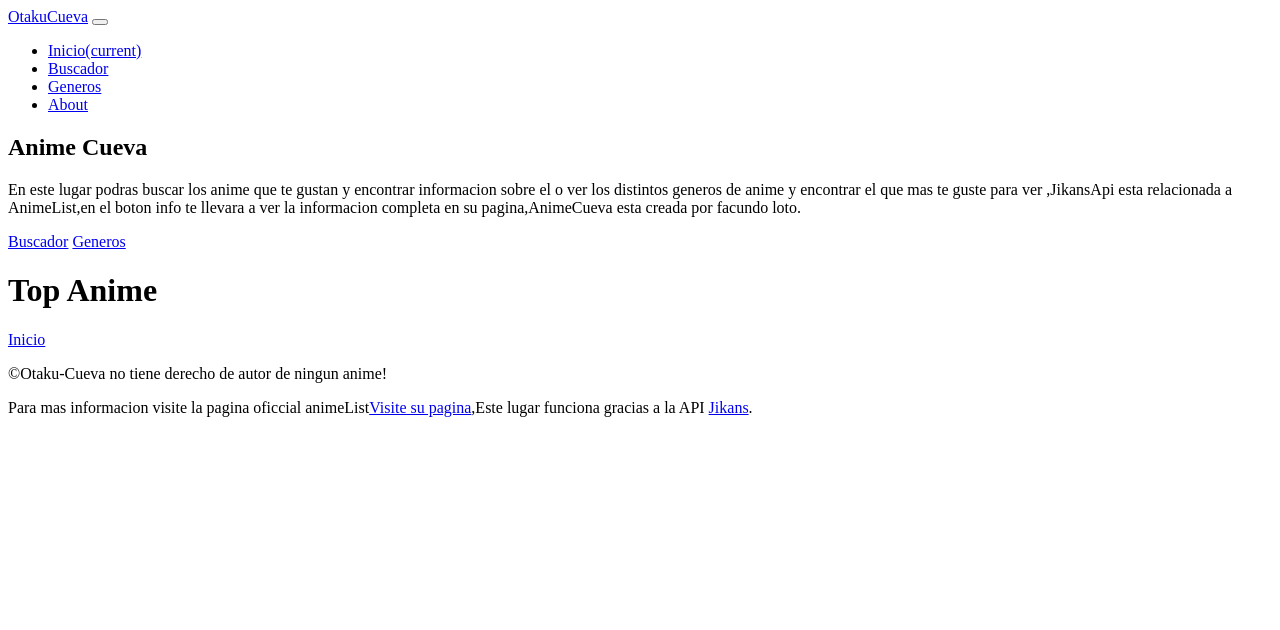
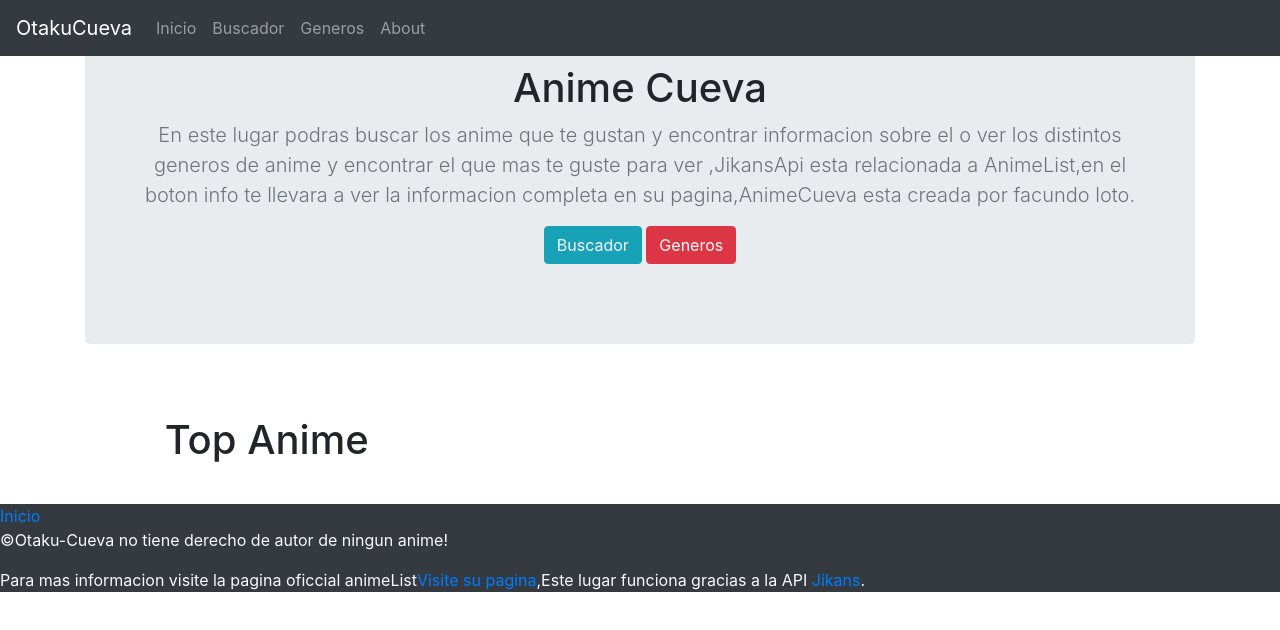
Before and after one commit to facundoloto/animeList, a plain HTML site: page index.html in a window 1280 px wide. Drawn offline with nearby package versions, Linux system fonts and the light colour scheme; the site is published under a folder, as on GitHub Pages, so addresses that start at the root find nothing; no server answers.

Commit message:
Update index.html

```diff
--- a/index.html
+++ b/index.html
@@ -5,10 +5,10 @@
 <meta charset="UTF-8">
 <meta name="viewport" content="width=device-width, initial-scale=1">
 <title>OtakuCueva</title>
-<link href="/css/bootstrap.min.css" rel="stylesheet" >
-<link href="/css/animaciones.css" rel="stylesheet">
-<link href="/css/template.css" rel="stylesheet">
-<link href="/css/responsive.css" rel="stylesheet">
+<link href="./css/bootstrap.min.css" rel="stylesheet" >
+<link href="./css/animaciones.css" rel="stylesheet">
+<link href="./css/template.css" rel="stylesheet">
+<link href="./css/responsive.css" rel="stylesheet">
 
 </head>
 <body>
```
